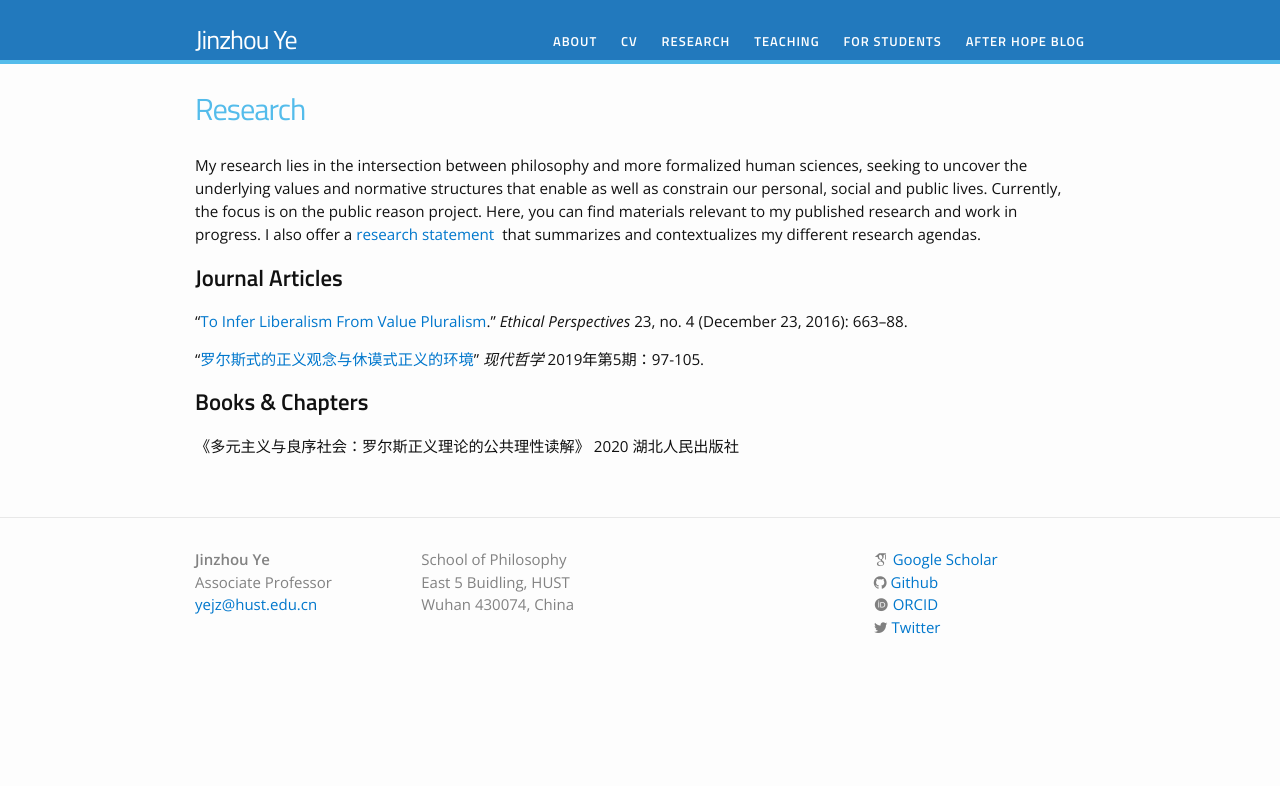
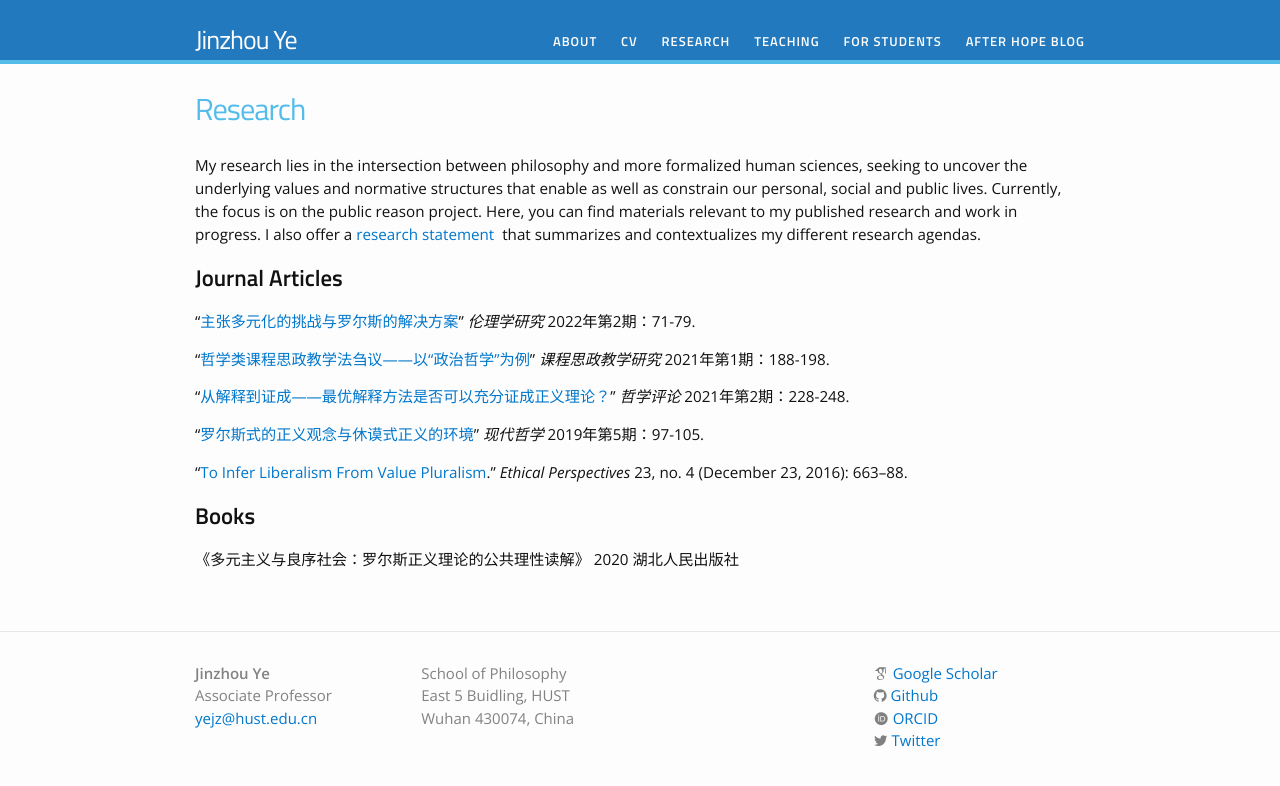
Before and after one commit to yejzh/yejzh.github.io, a Jekyll site: the page built from research/index.md, in a window 1280 px wide. Shown: the top 786 px of the page. Built offline with Jekyll 4.4.1, drawn with Linux system fonts in a browser that asks for light colours; nearby versions of some CDN libraries; some web fonts are replaced.

Commit message:
update research

```diff
--- a/research/index.md
+++ b/research/index.md
@@ -8,10 +8,16 @@ My research lies in the intersection between philosophy and more formalized huma
 
 ## **Journal Articles**
 
-“[To Infer Liberalism From Value Pluralism](/research/Ye_2016_EP.pdf){:target="_blank"}.” *Ethical Perspectives* 23, no. 4 (December 23, 2016): 663–88.
+"[主张多元化的挑战与罗尔斯的解决方案](/research/Ye_2022_ES.pdf){:target="_blank"}" *伦理学研究* 2022年第2期：71-79.
+
+"[哲学类课程思政教学法刍议——以“政治哲学”为例](/research/Ye_2021_KCSZ.pdf){:target="_blank"}" *课程思政教学研究* 2021年第1期：188-198.
+
+"[从解释到证成——最优解释方法是否可以充分证成正义理论？](/research/Ye_2021_PR.pdf){:target="_blank"}" *哲学评论* 2021年第2期：228-248.
 
 "[罗尔斯式的正义观念与休谟式正义的环境](/research/Ye_2019_MP.pdf){:target="_blank"}" *现代哲学* 2019年第5期：97-105.
 
-## **Books & Chapters**
+“[To Infer Liberalism From Value Pluralism](/research/Ye_2016_EP.pdf){:target="_blank"}.” *Ethical Perspectives* 23, no. 4 (December 23, 2016): 663–88.
+
+## **Books**
 
 《多元主义与良序社会：罗尔斯正义理论的公共理性读解》 2020  湖北人民出版社
```
Also changed, not shown: research/research-statement.md (+1 -1 lines), 3 other files.
